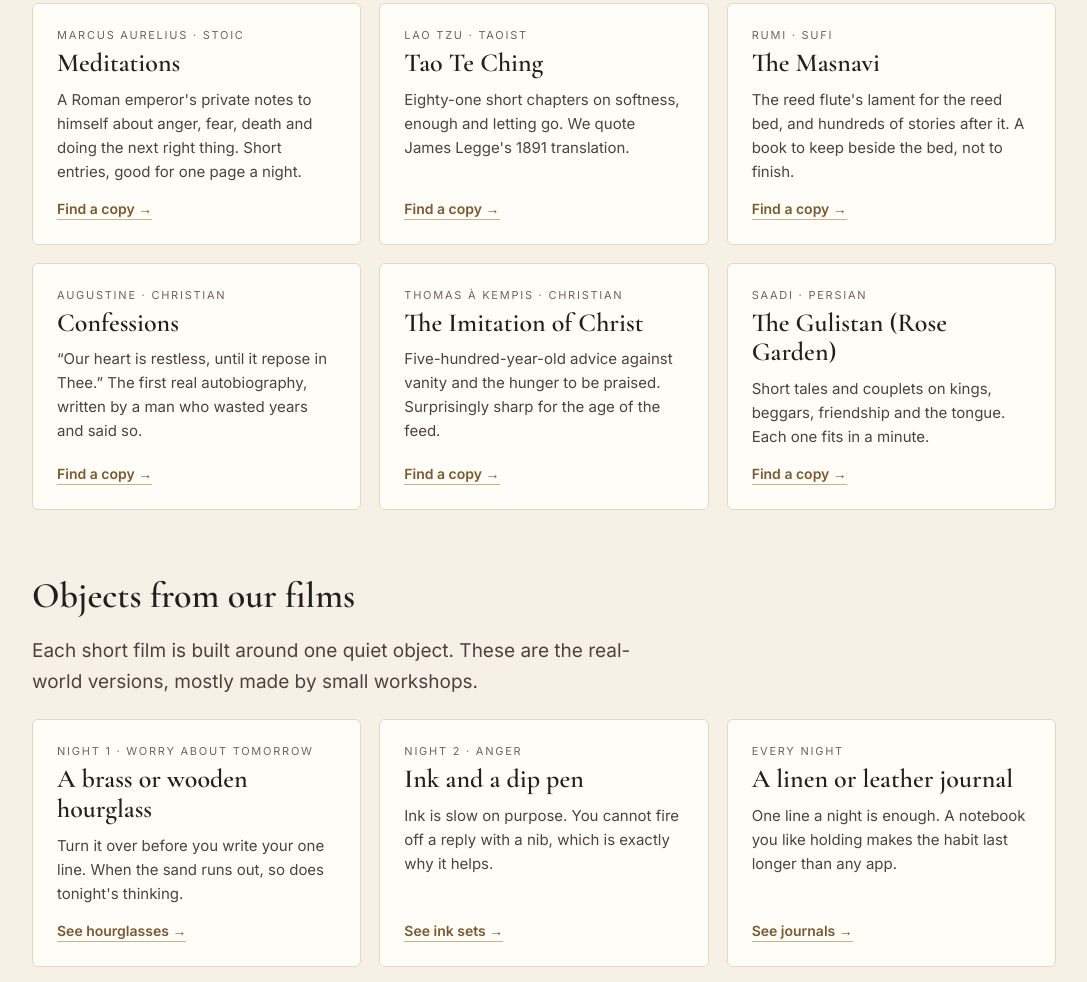
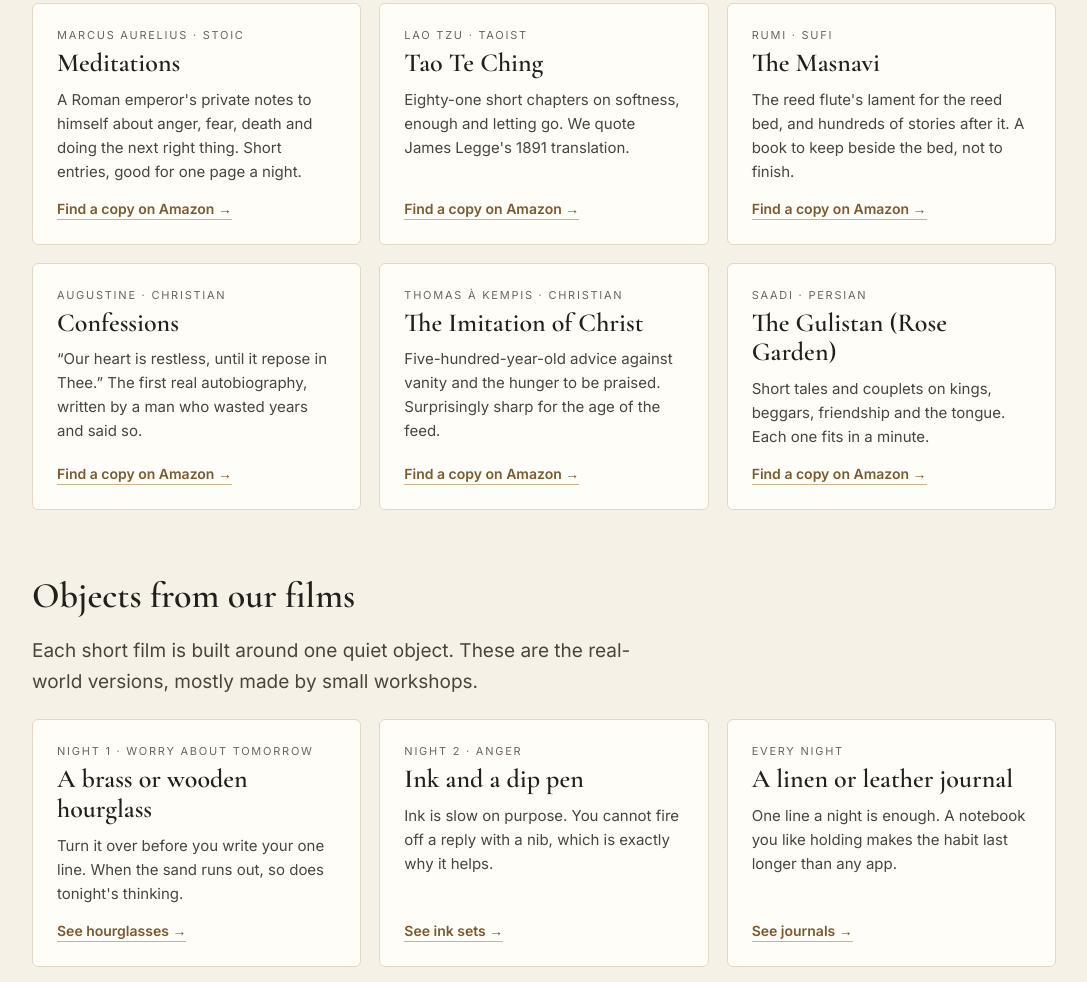
Before and after one commit to gkslyvz/wak-site, a plain HTML site: page shelf.html in a window 1280 px wide. Shown: the part 774-1756 px from the top of the page, without its empty margins (96-1183 px from the left). Drawn offline with nearby package versions, Linux system fonts and the light colour scheme.

Commit message:
Shelf: book links via Amazon Associates (ancestorsknew-20)
Co-Authored-By: Claude Opus 5.5 <noreply@anthropic.com>
Claude-Session: https://claude.ai/code/session_01L2FT5DNX7sdZTdFoBq2e7y

```diff
--- a/shelf.html
+++ b/shelf.html
@@ -47,12 +47,12 @@ footer{margin:80px 0 40px;font-size:13px;color:#6E655B;line-height:1.6}
 <h2>The books we quote</h2>
 <p class="lead">Every quote in our posts comes from public-domain translations of these works. A paper copy is still the best way to read them slowly.</p>
 <div class="grid">
-  <div class="card"><div class="k">Marcus Aurelius · Stoic</div><h3>Meditations</h3><p>A Roman emperor's private notes to himself about anger, fear, death and doing the next right thing. Short entries, good for one page a night.</p><a class="go" href="https://www.etsy.com/search?q=marcus%20aurelius%20meditations%20book" rel="nofollow sponsored">Find a copy →</a></div>
-  <div class="card"><div class="k">Lao Tzu · Taoist</div><h3>Tao Te Ching</h3><p>Eighty-one short chapters on softness, enough and letting go. We quote James Legge's 1891 translation.</p><a class="go" href="https://www.etsy.com/search?q=tao%20te%20ching%20book" rel="nofollow sponsored">Find a copy →</a></div>
-  <div class="card"><div class="k">Rumi · Sufi</div><h3>The Masnavi</h3><p>The reed flute's lament for the reed bed, and hundreds of stories after it. A book to keep beside the bed, not to finish.</p><a class="go" href="https://www.etsy.com/search?q=rumi%20masnavi%20book" rel="nofollow sponsored">Find a copy →</a></div>
-  <div class="card"><div class="k">Augustine · Christian</div><h3>Confessions</h3><p>“Our heart is restless, until it repose in Thee.” The first real autobiography, written by a man who wasted years and said so.</p><a class="go" href="https://www.etsy.com/search?q=augustine%20confessions%20book" rel="nofollow sponsored">Find a copy →</a></div>
-  <div class="card"><div class="k">Thomas à Kempis · Christian</div><h3>The Imitation of Christ</h3><p>Five-hundred-year-old advice against vanity and the hunger to be praised. Surprisingly sharp for the age of the feed.</p><a class="go" href="https://www.etsy.com/search?q=imitation%20of%20christ%20book" rel="nofollow sponsored">Find a copy →</a></div>
-  <div class="card"><div class="k">Saadi · Persian</div><h3>The Gulistan (Rose Garden)</h3><p>Short tales and couplets on kings, beggars, friendship and the tongue. Each one fits in a minute.</p><a class="go" href="https://www.etsy.com/search?q=saadi%20gulistan%20book" rel="nofollow sponsored">Find a copy →</a></div>
+  <div class="card"><div class="k">Marcus Aurelius · Stoic</div><h3>Meditations</h3><p>A Roman emperor's private notes to himself about anger, fear, death and doing the next right thing. Short entries, good for one page a night.</p><a class="go" href="https://www.amazon.com/s?k=meditations+marcus+aurelius+paperback&i=stripbooks&tag=ancestorsknew-20" rel="nofollow sponsored">Find a copy on Amazon →</a></div>
+  <div class="card"><div class="k">Lao Tzu · Taoist</div><h3>Tao Te Ching</h3><p>Eighty-one short chapters on softness, enough and letting go. We quote James Legge's 1891 translation.</p><a class="go" href="https://www.amazon.com/s?k=tao+te+ching+legge&i=stripbooks&tag=ancestorsknew-20" rel="nofollow sponsored">Find a copy on Amazon →</a></div>
+  <div class="card"><div class="k">Rumi · Sufi</div><h3>The Masnavi</h3><p>The reed flute's lament for the reed bed, and hundreds of stories after it. A book to keep beside the bed, not to finish.</p><a class="go" href="https://www.amazon.com/s?k=rumi+masnavi&i=stripbooks&tag=ancestorsknew-20" rel="nofollow sponsored">Find a copy on Amazon →</a></div>
+  <div class="card"><div class="k">Augustine · Christian</div><h3>Confessions</h3><p>“Our heart is restless, until it repose in Thee.” The first real autobiography, written by a man who wasted years and said so.</p><a class="go" href="https://www.amazon.com/s?k=augustine+confessions+paperback&i=stripbooks&tag=ancestorsknew-20" rel="nofollow sponsored">Find a copy on Amazon →</a></div>
+  <div class="card"><div class="k">Thomas à Kempis · Christian</div><h3>The Imitation of Christ</h3><p>Five-hundred-year-old advice against vanity and the hunger to be praised. Surprisingly sharp for the age of the feed.</p><a class="go" href="https://www.amazon.com/s?k=imitation+of+christ+thomas+a+kempis&i=stripbooks&tag=ancestorsknew-20" rel="nofollow sponsored">Find a copy on Amazon →</a></div>
+  <div class="card"><div class="k">Saadi · Persian</div><h3>The Gulistan (Rose Garden)</h3><p>Short tales and couplets on kings, beggars, friendship and the tongue. Each one fits in a minute.</p><a class="go" href="https://www.amazon.com/s?k=saadi+gulistan+rose+garden&i=stripbooks&tag=ancestorsknew-20" rel="nofollow sponsored">Find a copy on Amazon →</a></div>
 </div>
 
 <h2>Objects from our films</h2>
```
